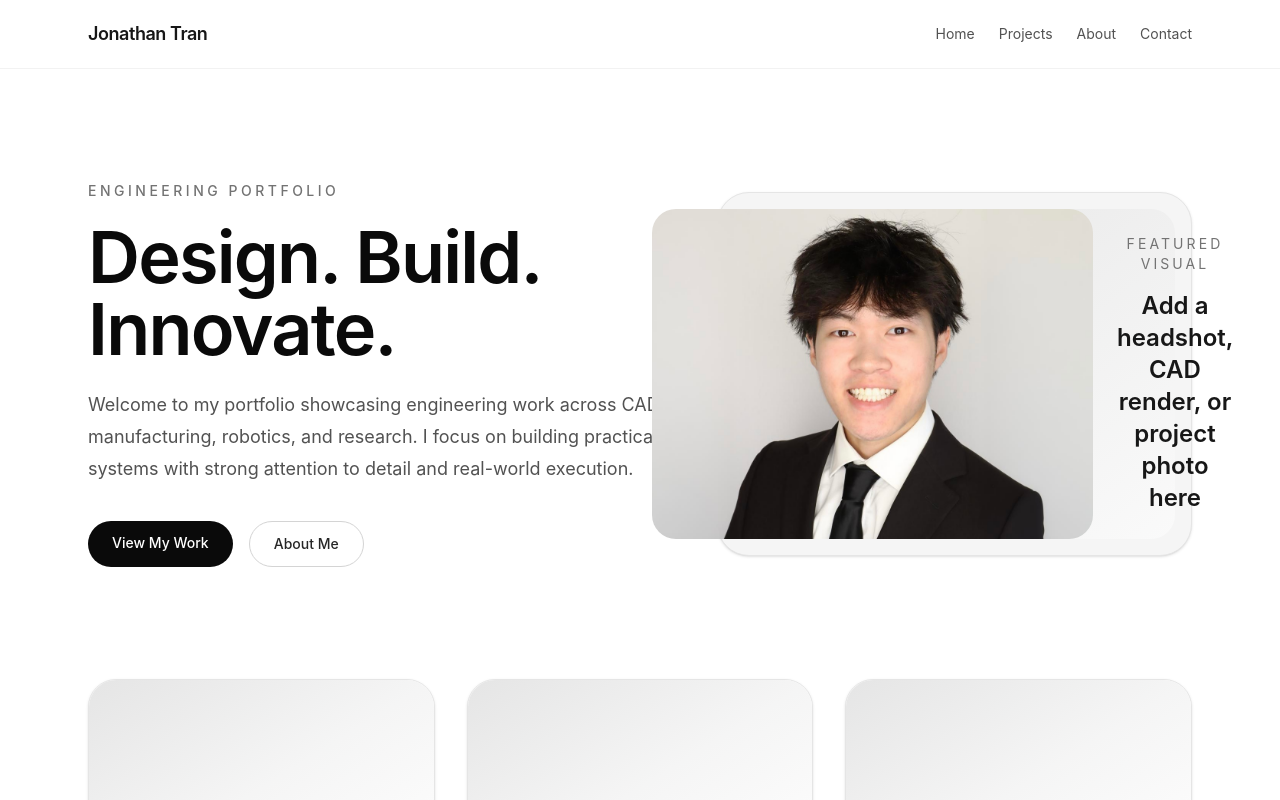
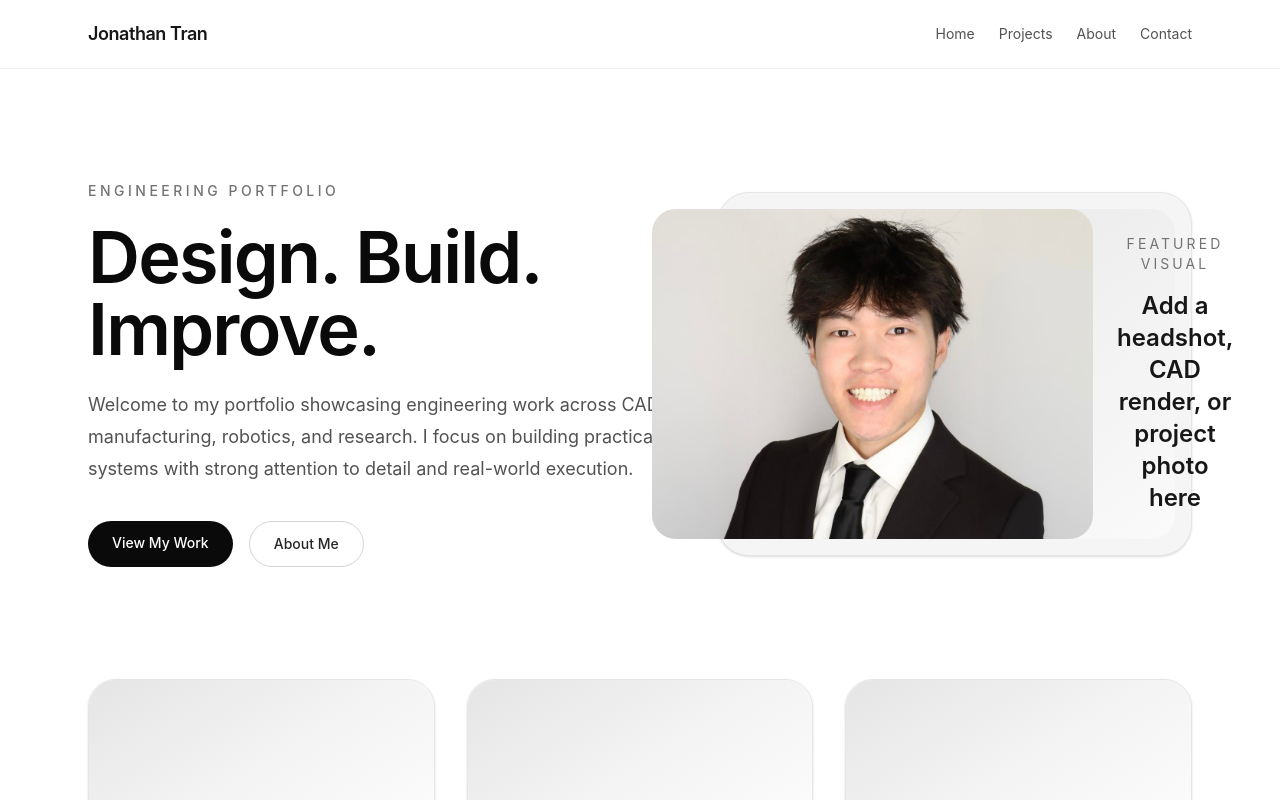
Before and after one commit to johnyman132/Portfolio, a React (Vite) app: page / in a window 1280 px wide. Shown: the top 800 px of the page. Built offline with nearby package versions, Linux system fonts and the light colour scheme.

Commit message:
Example commit shortcut

```diff
--- a/src/App.jsx
+++ b/src/App.jsx
@@ -68,7 +68,7 @@ function Hero() {
             Engineering Portfolio
           </p>
           <h1 className="mt-5 text-5xl font-semibold tracking-tight text-neutral-950 md:text-7xl">
-            Design. Build. Innovate.
+            Design. Build. Improve.
           </h1>
           <p className="mt-6 max-w-2xl text-lg leading-8 text-neutral-600">
             Welcome to my portfolio showcasing engineering work across CAD,
```
